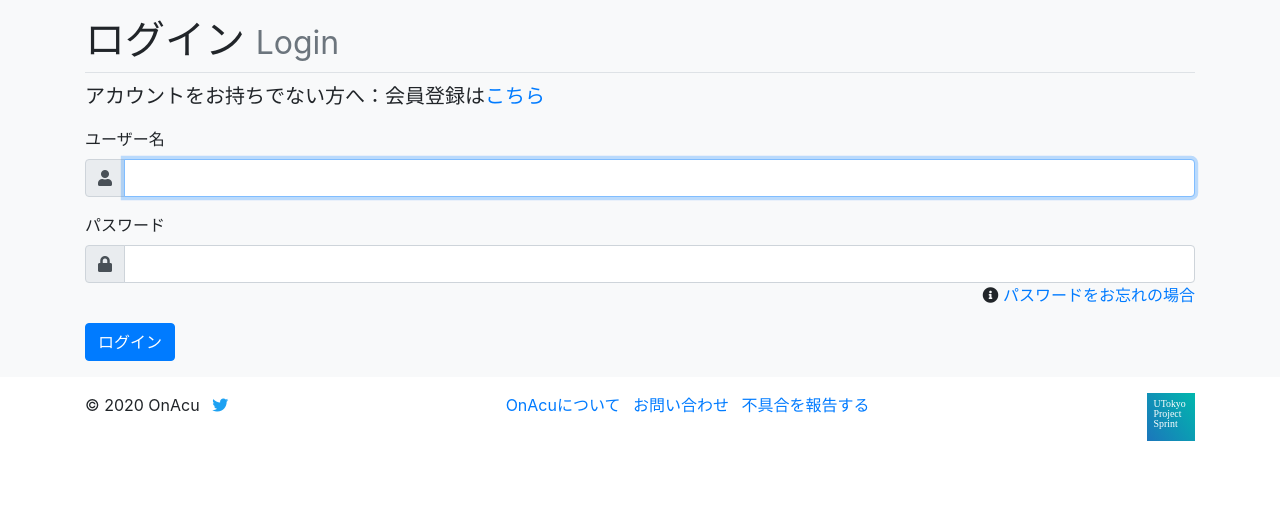
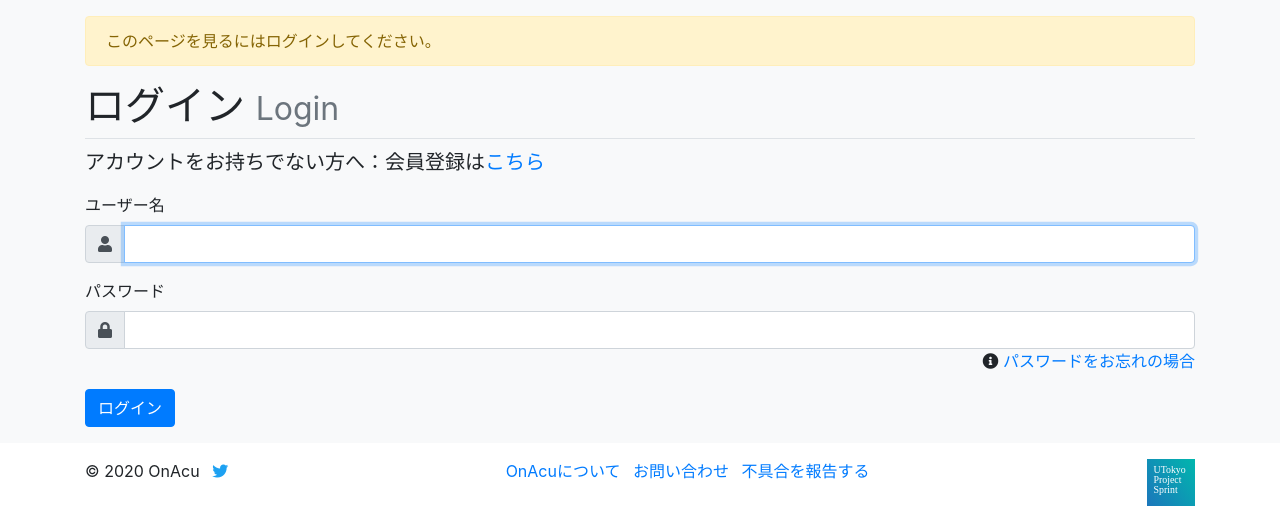
Before and after one commit to kohei25/onacu, a Django app: page /login/?next=/mypage/ in a window 1280 px wide. Shown: the part 74-580 px from the top of the page. Run offline with Django 3.2, Linux system fonts and the light colour scheme; style sheets or scripts are compiled from the project's sources; some libraries are stand-ins or nearby versions.

Commit message:
Please login to see this page.

```diff
--- a/cms/templates/cms/login.html
+++ b/cms/templates/cms/login.html
@@ -10,6 +10,15 @@
 {% block content %}
 <div class="bg-light">
   <div class="container py-3">
+    {% if next %}
+    <div class="alert alert-warning" role="alert">
+      {% if user.is_authenticated %}
+      あなたのアカウントではこのページにアクセスできません。続けるにはアクセス権のあるアカウントでログインしてください。
+      {% else %}
+      このページを見るにはログインしてください。
+      {% endif %}
+    </div>
+    {% endif %}
     <h1 class="border-bottom pb-2">ログイン <small class="text-muted">Login</small></h1>
     <p class="lead">アカウントをお持ちでない方へ：会員登録は<a href="{% url 'cms:signup' %}">こちら</a></p>
     <form method="post" action="">
```
